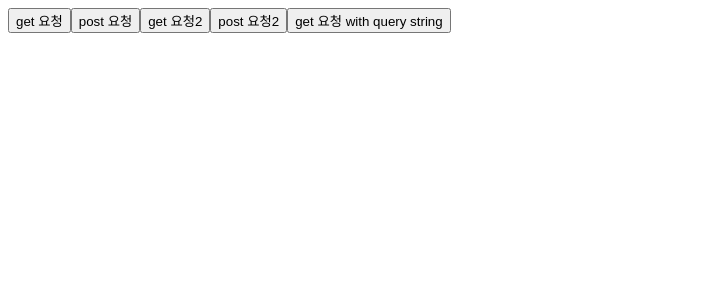
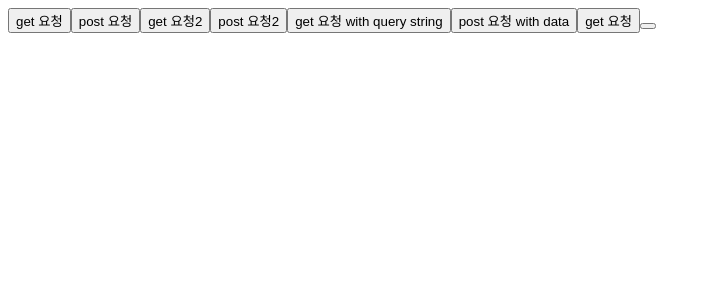
Before and after one commit to parksg5/react1, a React (Vite) app: page / in a window 1280 px wide. Shown: the top 300 px of the page, without its empty margins (0-711 px from the left). Built offline with nearby package versions, Linux system fonts and the light colour scheme.

Commit message:
/api/someurl3의 post 요청 버튼 작성

```diff
--- a/src/App.jsx
+++ b/src/App.jsx
@@ -29,14 +29,28 @@ function App(props) {
     axios.get(`/api/someurl3?${params}`);
   }
 
+  function handleClickButton6() {
+    const params = new URLSearchParams();
+    params.append("id", 5);
+    params.append("city", "서울");
+    params.append("country", "한국");
+
+    axios.post("/api/someurl3", params);
+  }
+
   return (
     <div>
       <button onClick={handleClickButton1}>get 요청</button>
       <button onClick={handleClickButton2}>post 요청</button>
-      {/*  /api/someurl2 get/post */}
+      {/* /api/someurl2 get/post */}
       <button onClick={handleClickButton3}>get 요청2</button>
       <button onClick={handleClickButton4}>post 요청2</button>
+      {/* data도 함께 보내기 */}
       <button onClick={handleClickButton5}>get 요청 with query string</button>
+      <button onClick={handleClickButton6}>post 요청 with data</button>
+      {/*  /api/someurl4 get/post with data */}
+      <button>get 요청</button>
+      <button></button>
     </div>
   );
 }
```
